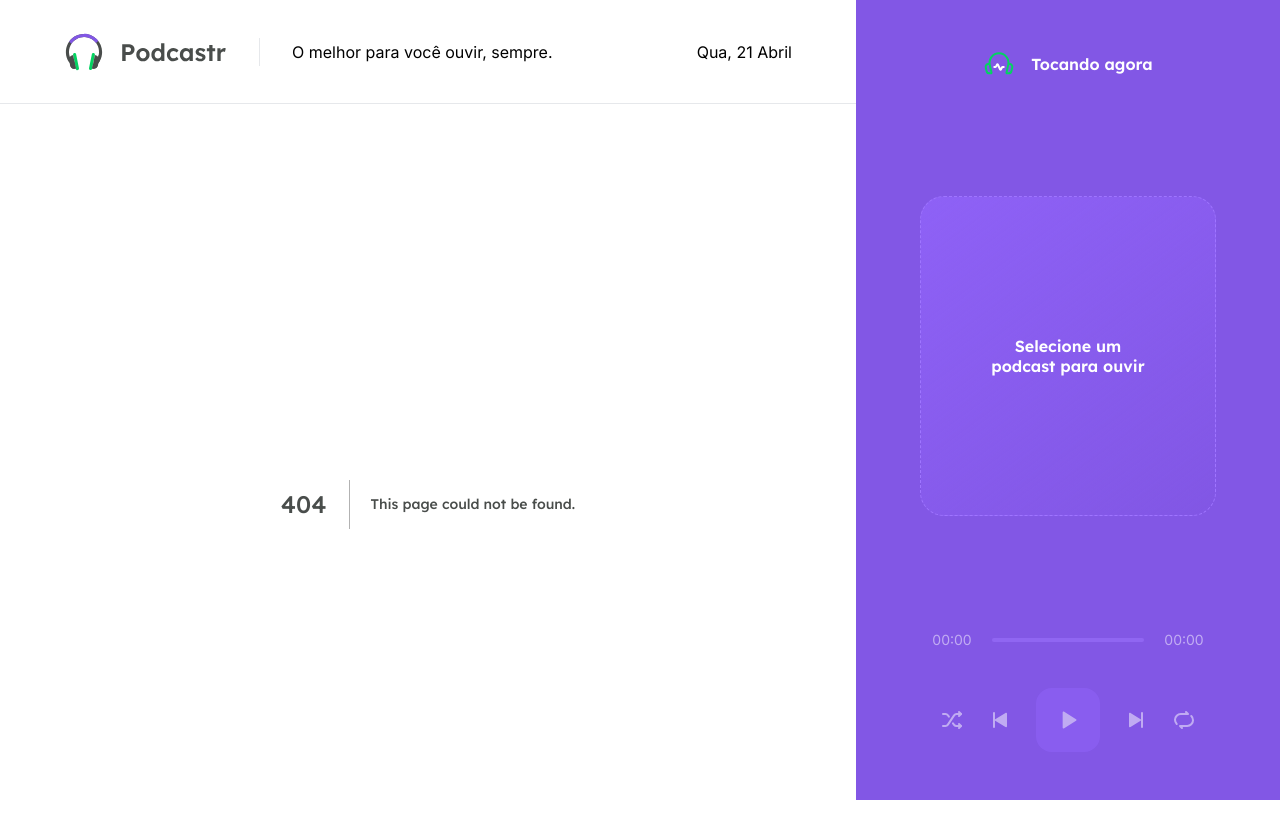
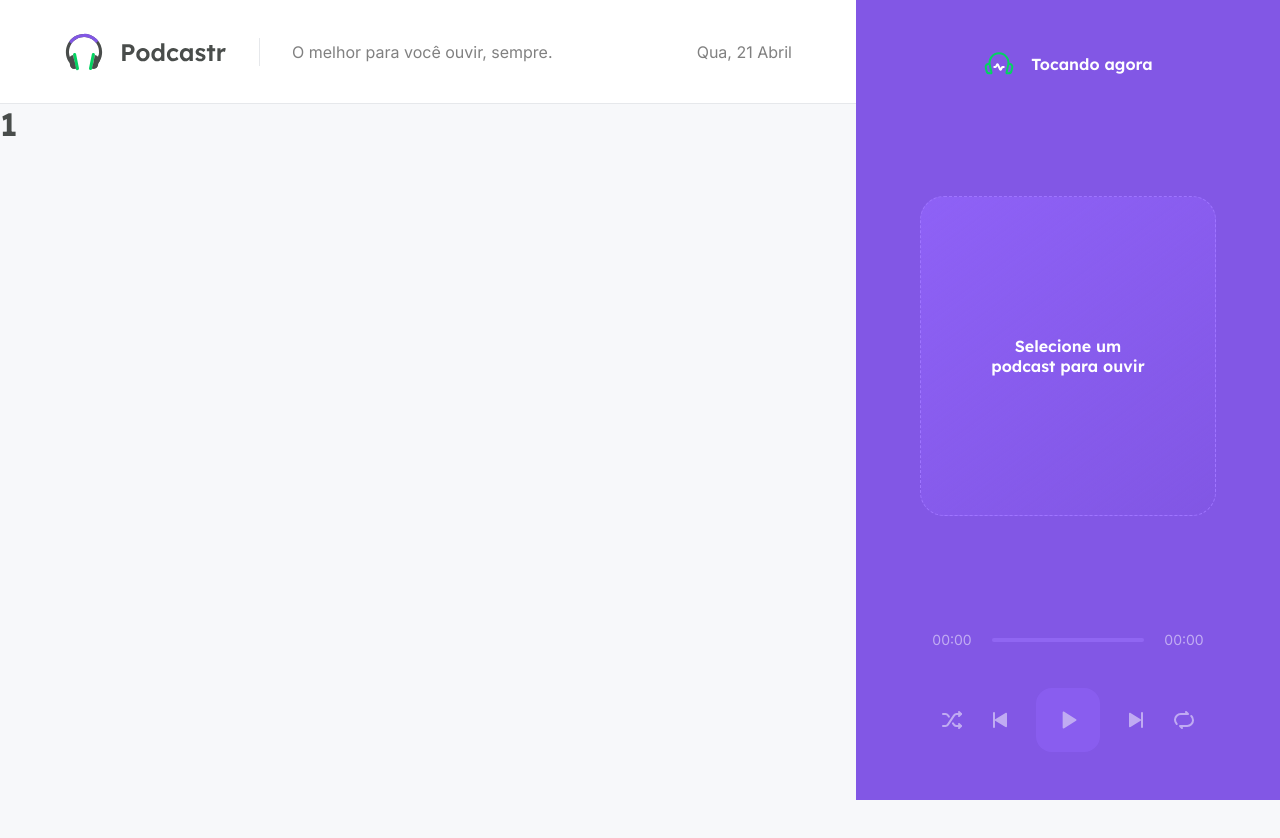
Before and after one commit to dimasresende/nlw5-podcastr, a Next.js app: page /episode/1 in a window 1280 px wide. Before the commit this address had no page. Shown: the top 838 px of the page. After the commit the page ends 800 px from the top, so only its background shows below. Built offline with nearby package versions, Linux system fonts and the light colour scheme.

Commit message:
Criando pagina de episodio por rota

```diff
--- /dev/null
+++ b/src/pages/episode/[slug].tsx
@@ -0,0 +1,9 @@
+import { useRouter } from 'next/router';
+
+export default function Episode() {
+  const router = useRouter();
+
+  return (
+    <h1>{router.query.slug}</h1>
+  )
+}
```
